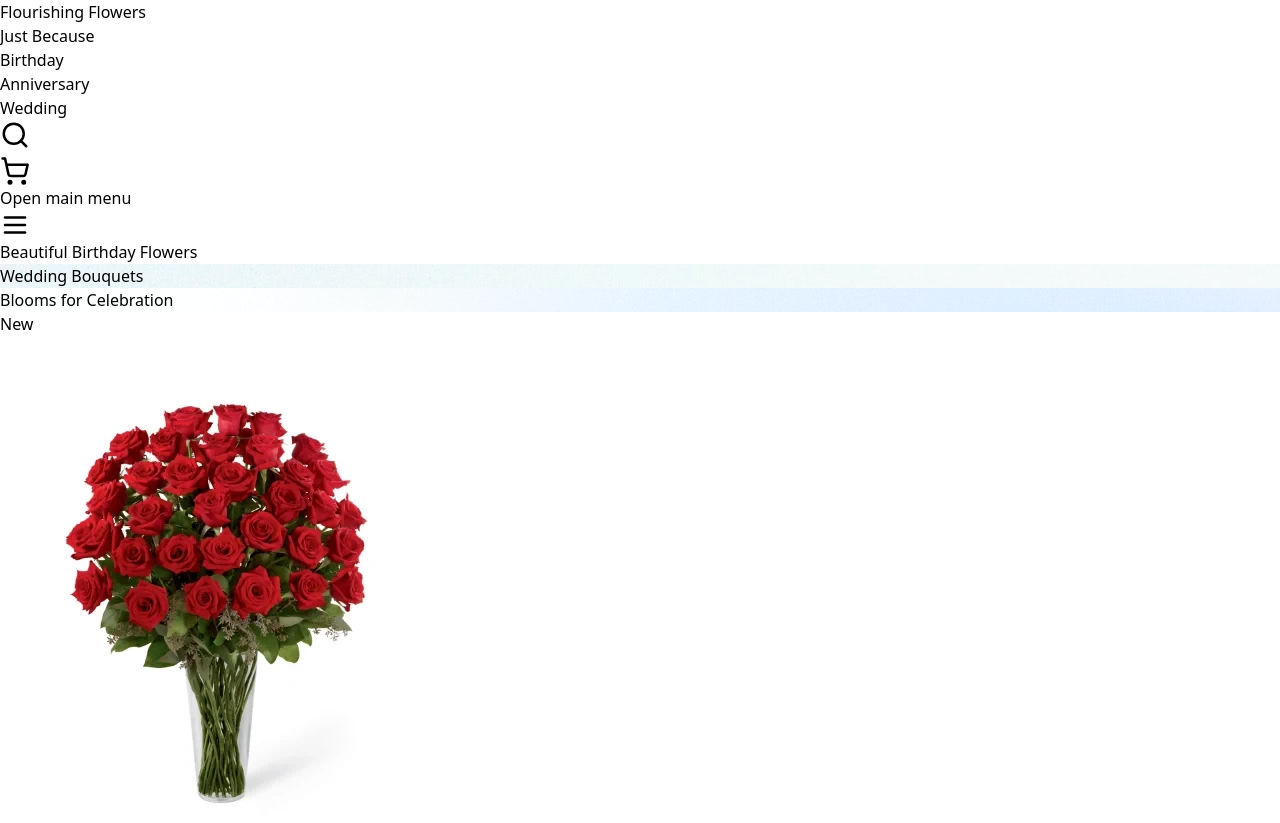
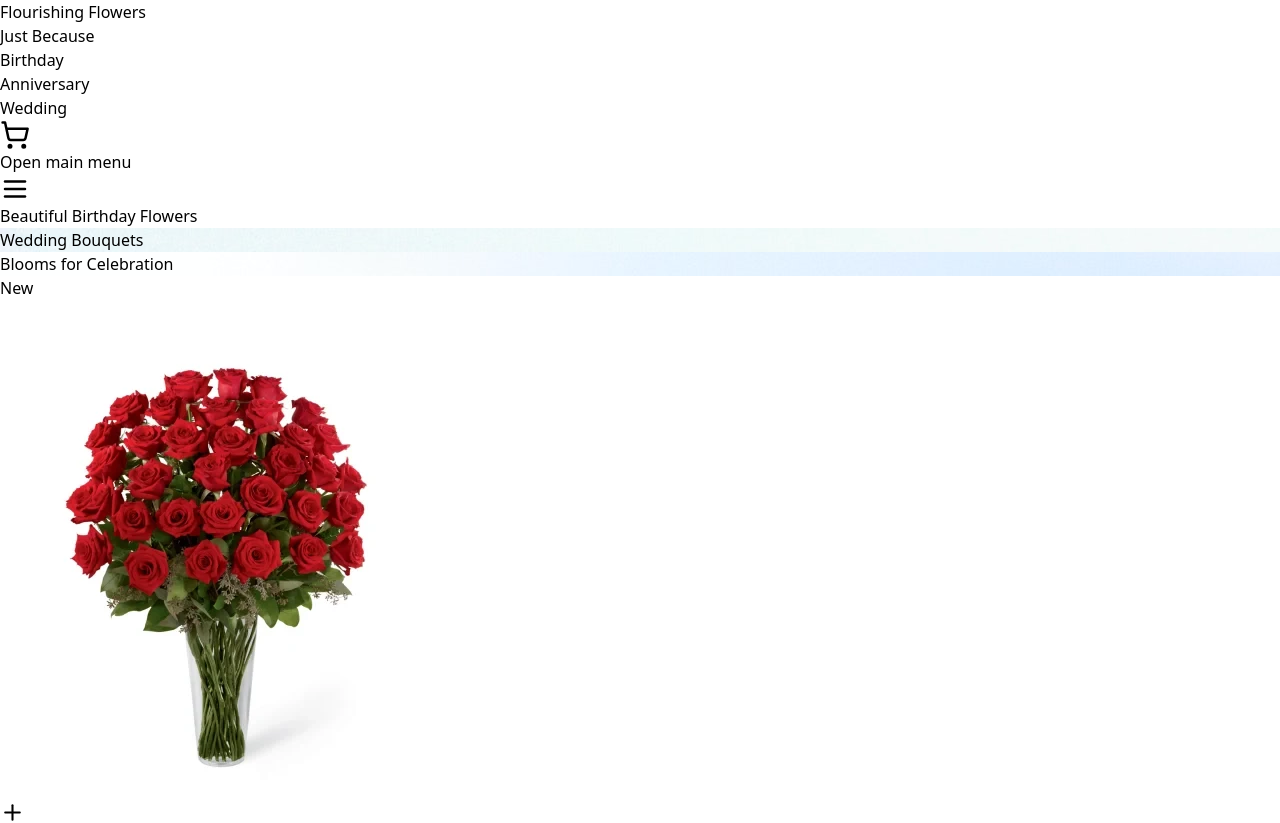
Before and after one commit to robertchapmanrlc/flourishing-flowers, a React (Vite) app: page / in a window 1280 px wide. Shown: the top 823 px of the page. Built offline with nearby package versions, Linux system fonts and the light colour scheme.

Commit message:
Removed the search icon from the nav bar

```diff
--- a/src/components/Navbar.tsx
+++ b/src/components/Navbar.tsx
@@ -25,19 +25,6 @@ function Navbar({ categories }: NavbarProps ) {
           ))}
         </ul>
         <div className="flex flex-row md:gap-x-5 gap-x-2">
-          <Popover className="relative">
-            <Popover.Button>
-              <Search
-                size={30}
-                className="text-gray-500 transition ease-in-out hover:text-gray-800 cursor-pointer"
-              />
-            </Popover.Button>
-            <Popover.Panel className="absolute z-10 mt-2 w-screen max-w-sm -translate-x-[90%] transform">
-              <div className="rounded-lg shadow-lg ring-1 ring-black ring-opacity-5 p-3">
-                <input className="w-full rounded-md border border-gray-900/10 p-2" />
-              </div>
-            </Popover.Panel>
-          </Popover>
           <Link to="/cart">
             <ShoppingCart
               size={30}
--- a/src/pages/cart.tsx
+++ b/src/pages/cart.tsx
@@ -284,7 +284,7 @@ function Cart() {
             <p className="font-lexend">${total}</p>
           </div>
           <div className="flex justify-center p-6">
-            <button className="w-full bg-pink-500 rounded-md p-3 text-white">Confirm Order</button>
+            <button className="w-full bg-pink-500 hover:bg-pink-600 rounded-md p-3 text-white">Confirm Order</button>
           </div>
         </div>
       </div>
```
